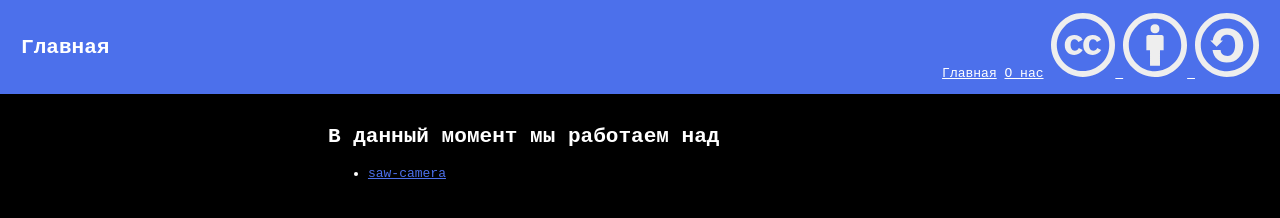
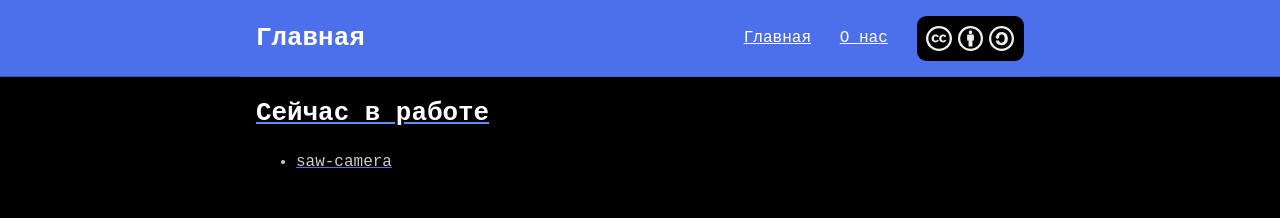
Before and after one commit to weldlab/weldlab.github.io, an Eleventy site: page index.md in a window 1280 px wide. Built offline with nearby package versions, Linux system fonts and the light colour scheme; Eleventy itself is replaced by a stand-in of ours; files that its build step writes are made by us from their sources.

Commit message:
feat: better styles

```diff
--- a/index.md
+++ b/index.md
@@ -2,5 +2,5 @@
 title: Главная
 ---
 
-## В данный момент мы работаем над
+# Сейчас в работе
 - [saw-camera](/saw-camera/2026/04)
--- a/styles/main.css
+++ b/styles/main.css
@@ -1,20 +1,30 @@
 :root {
   --accent: #4c70eb;
+  --accent-light: #5e90fc;
+  --bg: black;
+  --fg: #ccc;
 }
 html, body {
   margin: 0;
   padding: 0;
   background: black;
-  color: white;
+  color: var(--fg);
   font-family: monospace;
+  font-size: 16px;
+  line-height: 1.6;
 }
 
 h1, h2 {
   font-size: 1.62rem;
+  margin: 0;
+  color: white;
 }
 a {
-  color: var(--accent);
+  color: inherit;
   text-decoration: underline;
+}
+em {
+  color: var(--accent-light);
 }
 
 .container {
@@ -22,16 +32,51 @@ a {
   margin: auto;
   padding: 1rem;
 }
+.container h1, h2 {
+  text-decoration: underline;
+  text-decoration-color: var(--accent-light);
+}
+.container a {
+  text-decoration-color: var(--accent);
+}
+.container video, .container img {
+  margin-top: 1rem;
+  outline: none;
+}
 
 .header {
   display: flex;
+  width: 80ch;
+  margin: auto;
   justify-content: space-between;
   align-items: center;
-  padding: 1rem 1.62rem;
+  padding: 1rem;
   background: var(--accent);
   box-shadow: 0 0 0 100vw var(--accent);
   clip-path: inset(0 -100vw);
+  color: white;
 }
 .header a {
-  color: white;
+  color: inherit;
 }
+.header__links {
+  display: flex;
+  align-items: center;
+  gap: 3ch;
+}
+.header__icon,
+.header__icon * {
+  display: inline-flex;
+  gap: 0.6ch;
+  align-items: center;
+  text-decoration: none;
+  height: 1.6rem;
+}
+.header__icon {
+  background: black;
+  padding: 0.6rem;
+  border-radius: 0.6rem;
+}
+.header__icon:hover {
+  outline: 0.1rem solid var(--fg);
+}
```
Also changed, not shown: saw-camera/2026/04.md (+28 -3 lines).
